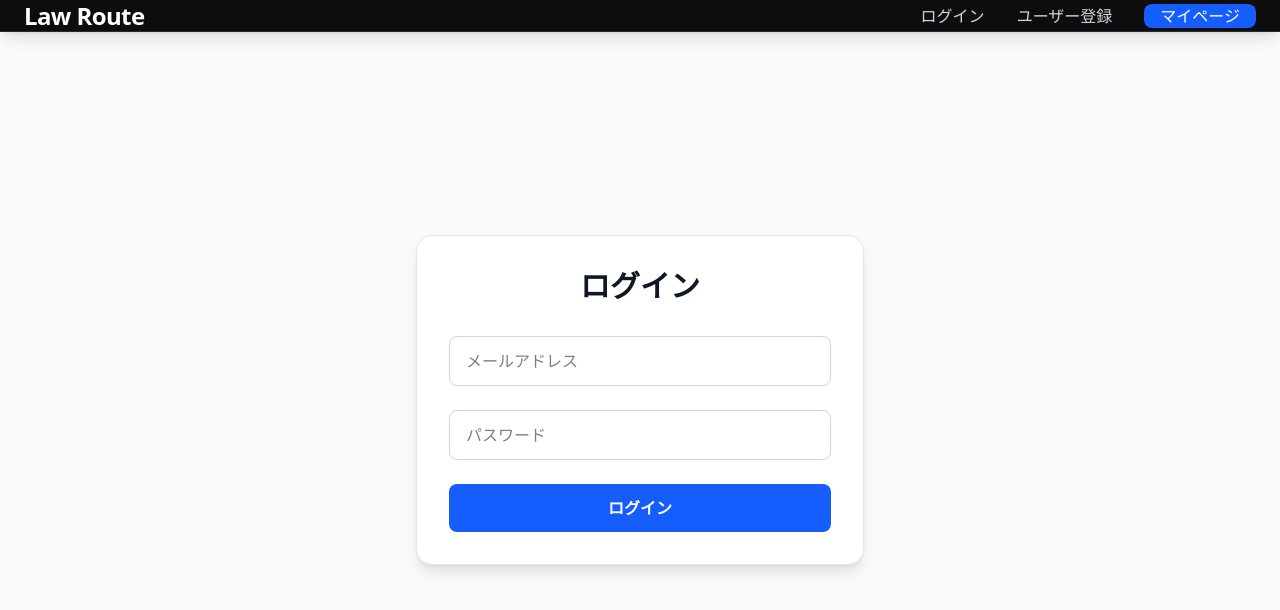
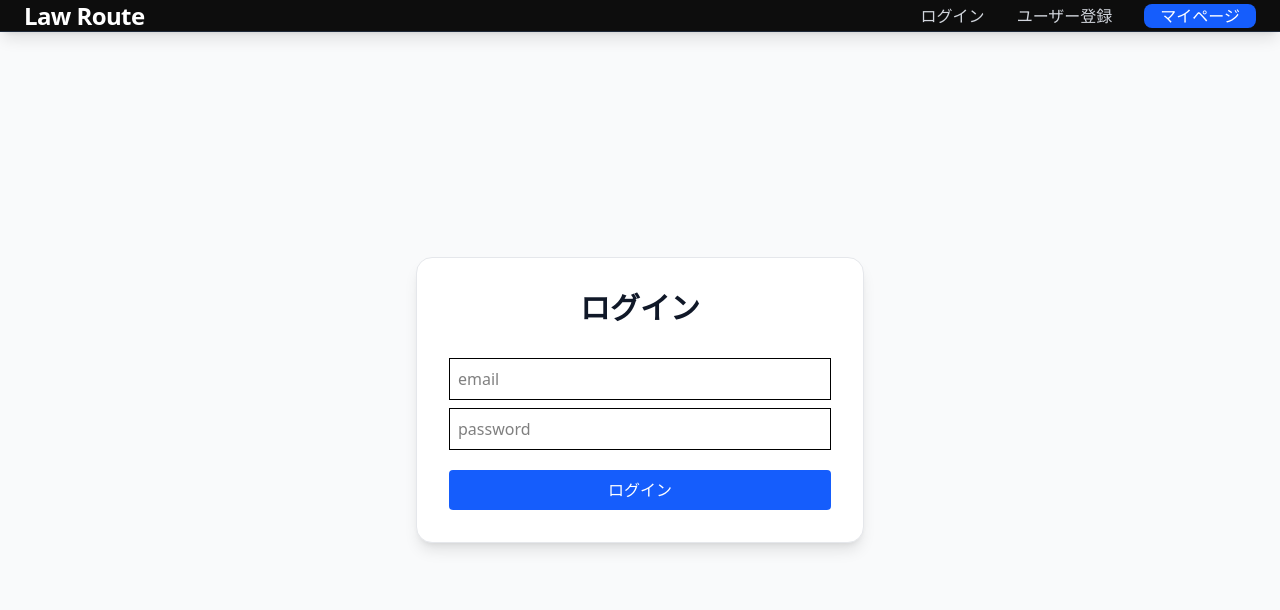
Before and after one commit to kitajima0401/Law-Route, a Next.js app: page /login in a window 1280 px wide. Shown: the top 610 px of the page. Built offline with nearby package versions, Linux system fonts and the light colour scheme.

Commit message:
add registerForm.tsx

```diff
--- a/app/mypage/page.tsx
+++ b/app/(auth)/mypage/page.tsx
@@ -1,18 +1,12 @@
 "use client"
 
-import useAuth from "../api/utils/useAuth"
 
 const Mypage = () => {
-  const userEmail  = useAuth()
-
-  if(!userEmail){
-    return alert("ログインしてください")
-  }
 
   return(
     <div>
       <div>
-        <div>
+        <div className="p-8">
           <h1>マイページ</h1>
         </div>
       </div>
--- a/app/api/utils/database.ts
+++ b/app/api/utils/database.ts
@@ -1,7 +1,6 @@
 import mongoose from "mongoose";
 
-const MONGODB_URI = "mongodb+srv://yuukikuma0401:k1288k1288@cluster0.nltnuzp.mongodb.net/?appName=Cluster0"
-// process.env.MONGODB_URI
+const MONGODB_URI = process.env.MONGODB_URI
 
 const connectDB = async() => {
   try{
--- a/app/api/utils/useAuth.ts
+++ b/app/api/utils/useAuth.ts
@@ -5,24 +5,32 @@ import { jwtVerify } from "jose";
 const useAuth = () => {
   const [loginUserEmail, setLoginUserEmail] = useState<string>("")
   const router = useRouter()
+
+
   useEffect(()=>{
     const checkToken = async() => {
       const token = localStorage.getItem("token")
+
       if(!token){
         router.push("/login")
         return
       }
+
       try{
         const secretKey = new TextEncoder().encode("law-route")
         const decodedJwt = await jwtVerify(token, secretKey)
         setLoginUserEmail(decodedJwt.payload.email as string)
-      }catch(err){
+      }catch{
         router.push("/login")
         return
       }
+
     }
+
     checkToken()
   },[router])
+
+
   return loginUserEmail
 }
 
--- /dev/null
+++ b/app/components/forms/LoginForm.tsx
@@ -0,0 +1,67 @@
+"use client"
+
+import { useForm } from "react-hook-form"
+import { zodResolver } from "@hookform/resolvers/zod"
+import { toast } from "react-toastify"
+import { useRouter } from "next/navigation"
+import { useState } from "react"
+
+import { loginSchema, LoginSchema } from "@/app/lib/validation/loginSchema"
+
+export default function LoginForm(){
+  const {
+    register,
+    handleSubmit,
+    formState: {errors},
+  } = useForm<LoginSchema>({
+    resolver: zodResolver(loginSchema)
+  })
+
+  const router = useRouter()
+  const [isLoading, setIsLoading] = useState(false)
+
+  const onSubmit = async (data: LoginSchema)=>{
+    setIsLoading(true)
+    try{
+      const res = await fetch("/api/user/login",{
+        method: "POST",
+        headers: {
+          "Accept": "application/json",
+          "Content-Type": "application/json"
+        },
+        body: JSON.stringify(data)
+      })
+
+      const jsonData = await res.json()
+
+      if(!res.ok){
+        throw new Error(jsonData.message)
+      }
+
+      localStorage.setItem("token", jsonData.token)
+
+      toast.success("ログイン成功")
+      router.push("/mypage")
+    }catch(err: any){
+      toast.error(err.message)
+    }finally{
+      setIsLoading(false)
+    }
+  }
+
+  return(
+    <form onSubmit={handleSubmit(onSubmit)} className="flex flex-col gap-2">
+      <input {...register("email")} placeholder="email" className="border p-2 " disabled={isLoading}/>
+      {errors.email && <p className="text-red-500">{errors.email.message}</p>}
+
+      <input {...register("password")} type="password" placeholder="password" className="border p-2" disabled={isLoading}/>
+      {errors.password && (
+        <p className="text-red-500">{errors.password.message}</p>
+      )}
+
+      <button type="submit" className="bg-blue-600 text-white p-2 rounded mt-3" disabled={isLoading}>
+        {isLoading?"ログイン中...":"ログイン"}
+      </button>
+  </form>
+  )
+}
--- /dev/null
+++ b/app/components/forms/RegisterForm.tsx
@@ -0,0 +1,64 @@
+"use client"
+import { useForm } from "react-hook-form"
+import { zodResolver } from "@hookform/resolvers/zod"
+import { toast } from "react-toastify"
+import { useRouter } from "next/navigation"
+import { registerSchema, RegisterSchema } from "@/app/lib/validation/registerSchema"
+import { useState } from "react"
+
+export default function RegisterForm(){
+  const router = useRouter()
+  const [isLoading, setIsLoading] = useState(false)
+
+  const {
+    register,
+    handleSubmit,
+    formState: {errors},
+  } = useForm<RegisterSchema>({
+    resolver: zodResolver(registerSchema)
+  })
+
+  const onSubmit = async(data: RegisterSchema) => {
+    setIsLoading(true)
+    try{
+      const res = await fetch("/api/user/register",{
+        method: "POST",
+        headers: {
+          "Content-Type": "application/json"
+        },
+        body: JSON.stringify(data)
+      })
+      const jsonData = await res.json()
+      if(!res.ok){
+        throw new Error(jsonData.message)
+      }
+      toast.success("登録成功 ログインしてください")
+      router.push("/login")
+    }catch(err: any){
+      toast.error(err.message)
+    }finally{
+      setIsLoading(false)
+    }
+  }
+
+  return(
+    <form onSubmit={handleSubmit(onSubmit)} className="flex flex-col gap-4 max-w-sm mx-auto">
+      <h2 className="text-xl font-semibold">新規登録</h2>
+      <div>
+        <input {...register("name")} placeholder="名前" className="border p-2 w-full" disabled={isLoading}/>
+        {errors.name&&<p className="text-red-500 text-sm mt-1">{errors.name.message}</p>}
+      </div>
+      <div>
+        <input {...register("email")} placeholder="メールアドレス" className="border p-2 w-full" disabled={isLoading}/>
+        {errors.email&&<p className="text-red-500 text-sm mt-1">{errors.email.message}</p>}
+      </div>
+      <div>
+        <input {...register("password")} placeholder="パスワード" className="border p-2 w-full" disabled={isLoading}/>
+        {errors.password&&<p className="text-red-500 text-sm mt-1">{errors.password.message}</p>}
+      </div>
+      <button type="submit" disabled={isLoading} className="bg-blue-600 text-white p-2 rounded mt-3 disabled:bg-blue-400">
+        {isLoading?"登録中...":"新規登録"}
+      </button>
+    </form>
+  )
+}
--- /dev/null
+++ b/app/lib/validation/loginSchema.ts
@@ -0,0 +1,8 @@
+import { z } from "zod";
+
+export const loginSchema = z.object({
+  email: z.string().email("メールアドレスが不正です"),
+  password: z.string().min(6, "6文字以上で入力してください。")
+})
+
+export type LoginSchema = z.infer<typeof loginSchema>
--- /dev/null
+++ b/app/lib/validation/registerSchema.ts
@@ -0,0 +1,9 @@
+import z from "zod";
+
+export const registerSchema = z.object({
+  name: z.string().min(1, "名前を入力してください。"),
+  email: z.string().email("正しいメールアドレスを入力してください"),
+  password: z.string().min(6, "パスワードは6文字以上である必要があります。")
+})
+
+export type RegisterSchema = z.infer<typeof registerSchema>
--- a/app/login/page.tsx
+++ b/app/login/page.tsx
@@ -1,48 +1,16 @@
 "use client"
 
-import { useState } from "react"
+
+import LoginForm from "../components/forms/LoginForm"
 
 const Login = () => {
-  const [email, setEmail] = useState("")
-  const [password, setPassword] = useState("")
-
-  const handleSubmit = async(e: React.FormEvent) => {
-    e.preventDefault()
-    try{
-      const response = await fetch(`${process.env.NEXT_PUBLIC_URL}/api/user/login`,{
-        method: "POST",
-        headers: {
-          "Accept": "application/json",
-          "Content-Type": "application/json"
-        },
-        body: JSON.stringify({
-          email: email,
-          password: password
-        })
-      })
-      const jsonData = await response.json()
-      localStorage.setItem("token",jsonData.token)
-      alert(jsonData.message)
-    }catch(err){
-      alert("ログイン失敗")
-    }
-
-  }
 
   return(
     <div className="min-h-screen bg-gray-50 flex items-center justify-center px-4">
       <div className="w-full max-w-md">
         <div className="bg-white rounded-2xl shadow-lg p-8 border border-gray-200">
-
           <h1 className="text-3xl font-bold text-center text-gray-900 mb-8">ログイン</h1>
-
-          <form onSubmit={handleSubmit} className="space-y-6">
-            <input value={email} placeholder="メールアドレス" onChange={(e)=>setEmail(e.target.value)} type="email" required className="w-full px-4 py-3 border border-gray-300 rounded-lg focus:outline-none focus:ring-2 focus:ring-blue-500 focus:border-transparent text-base"/>
-
-            <input value={password} placeholder="パスワード" onChange={(e)=>setPassword(e.target.value)} type="password" required className="w-full px-4 py-3 border border-gray-300 rounded-lg focus:outline-none focus:ring-2 focus:ring-blue-500 focus:border-transparent text-base"/>
-
-            <button type="submit" className="w-full py-3 bg-blue-600 text-white font-semibold rounded-lg hover:bg-blue-700 transition duration-200">ログイン</button>
-          </form>
+          <LoginForm/>
         </div>
       </div>
     </div>
--- a/package.json
+++ b/package.json
@@ -9,12 +9,16 @@
     "lint": "eslint"
   },
   "dependencies": {
+    "@hookform/resolvers": "^5.2.2",
     "jose": "^6.1.2",
     "mongoose": "^9.0.0",
     "next": "16.0.5",
     "react": "19.2.0",
     "react-dom": "19.2.0",
-    "sonner": "^2.0.7"
+    "react-hook-form": "^7.68.0",
+    "react-toastify": "^11.0.5",
+    "sonner": "^2.0.7",
+    "zod": "^4.1.13"
   },
   "devDependencies": {
     "@tailwindcss/postcss": "^4",
--- a/proxy.ts
+++ b/proxy.ts
@@ -2,7 +2,7 @@ import { NextRequest, NextResponse } from "next/server";
 import { jwtVerify } from "jose";
 
 export async function proxy(request: NextRequest){
-  const token = await request.headers.get("Authorization")?.split(" ")[1]
+  const token = request.headers.get("Authorization")?.split(" ")[1]
   if(!token){
     return NextResponse.json({message: "トークンがありません"})
   }
```
Also changed, not shown: 1 other file (tests, documents, lock files or other folders).
